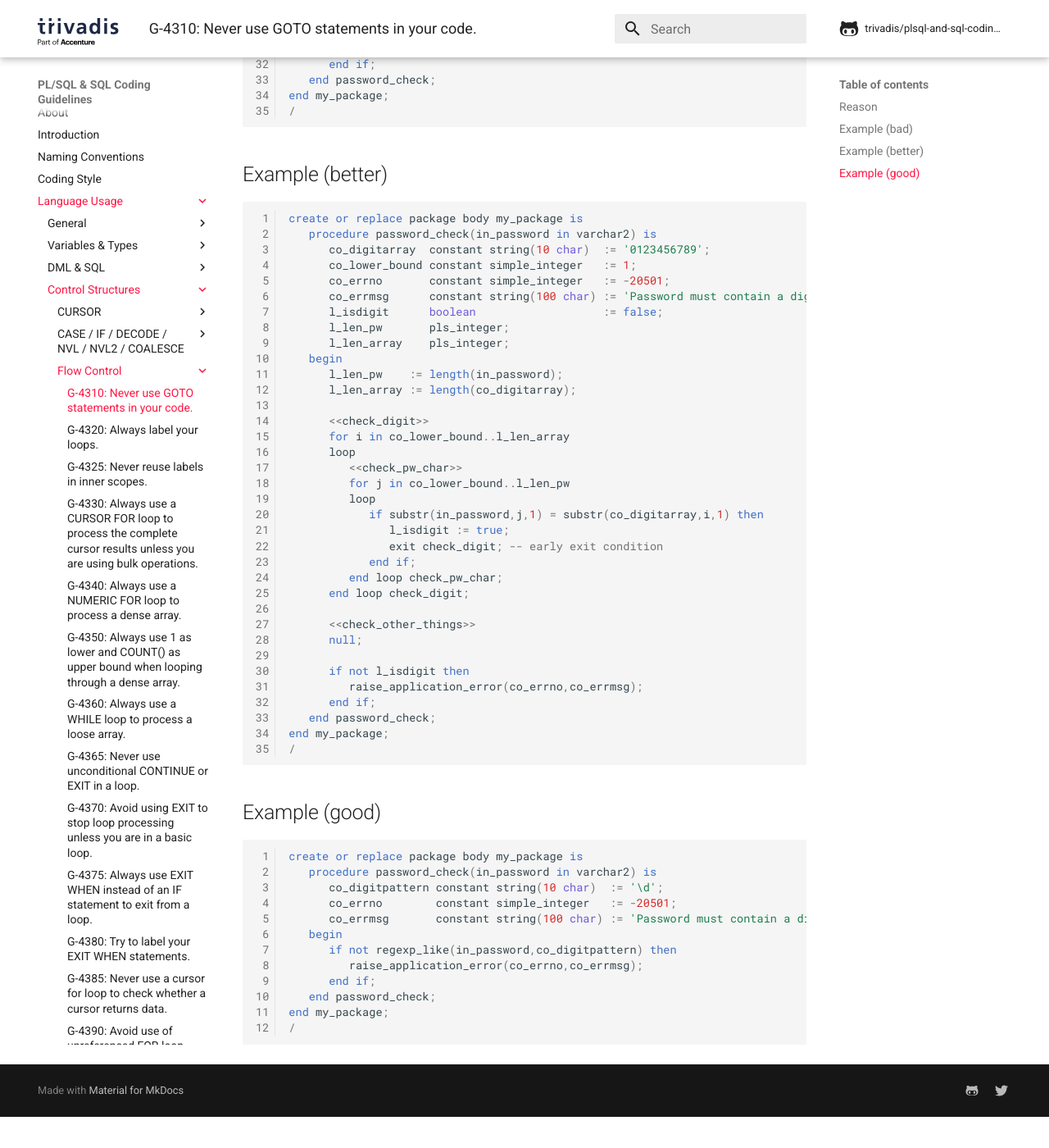
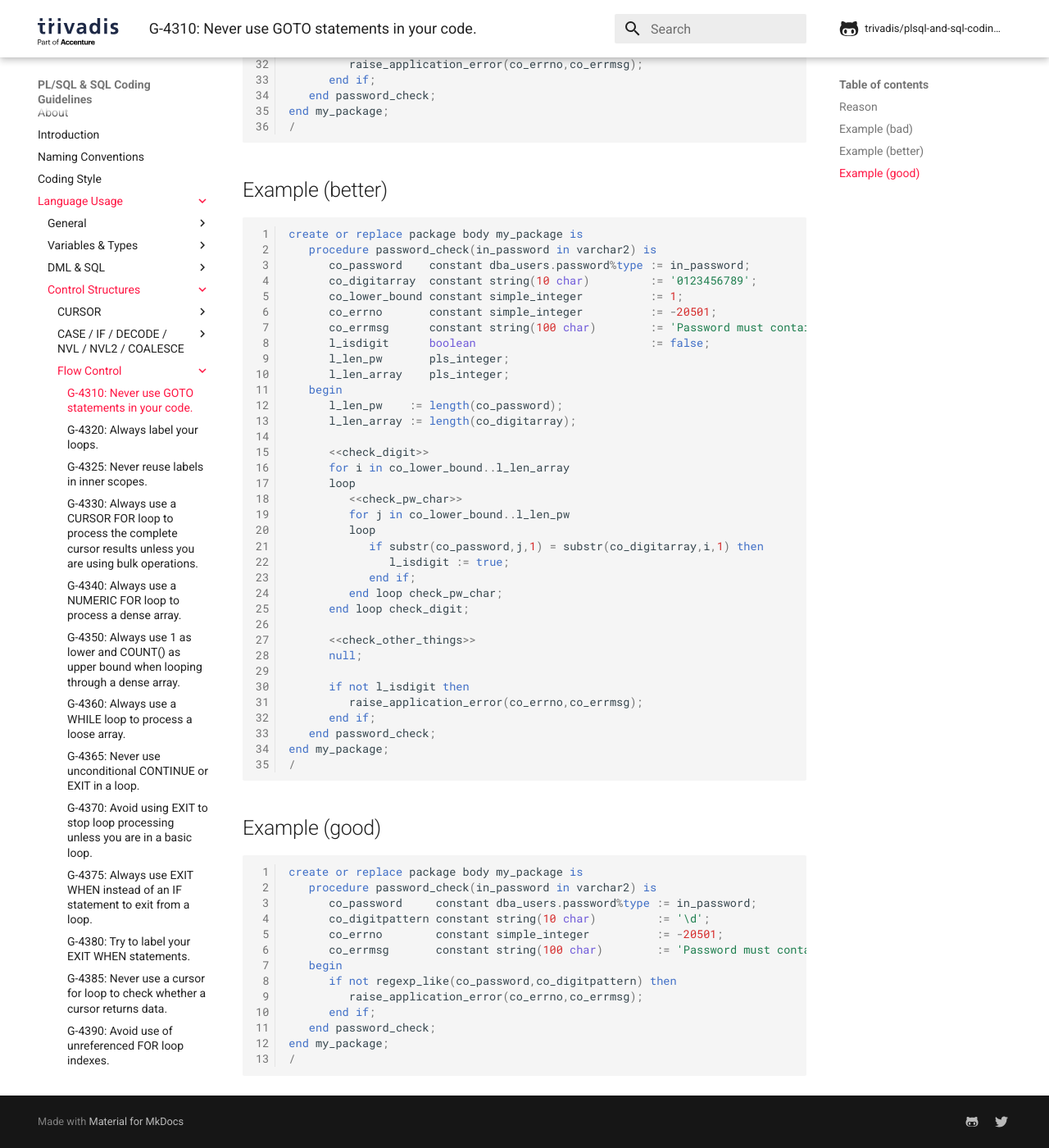
Before and after one commit to Trivadis/plsql-and-sql-coding-guidelines, an MkDocs documentation site: the page built from docs/4-language-usage/4-control-structures/3-flow-control/g-4310.md, in a window 1280 px wide and 1400 px high, scrolled down 1287 px. Shown: the whole window at 82% size. Built offline with MkDocs 1.6.1 and Material for MkDocs 9.7.7, drawn with Linux system fonts in a browser that asks for light colours; comment, search, counter and statistics services are not loaded; the version menu is left out; before the commit the page ends 2649 px from its top, so only the background shows below that; some of the changed text lies outside the part shown.

Commit message:
Fix violations of G-4385, G-4370, G-4375, G-8310

````diff
--- a/docs/4-language-usage/4-control-structures/3-flow-control/g-4310.md
+++ b/docs/4-language-usage/4-control-structures/3-flow-control/g-4310.md
@@ -16,15 +16,16 @@
 ``` sql
 create or replace package body my_package is
    procedure password_check(in_password in varchar2) is
-      co_digitarray  constant string(10 char)  := '0123456789';
-      co_lower_bound constant simple_integer   := 1;
-      co_errno       constant simple_integer   := -20501;
-      co_errmsg      constant string(100 char) := 'Password must contain a digit.';
-      l_isdigit      boolean                   := false;
+      co_password    constant dba_users.password%type := in_password;
+      co_digitarray  constant string(10 char)         := '0123456789';
+      co_lower_bound constant simple_integer          := 1;
+      co_errno       constant simple_integer          := -20501;
+      co_errmsg      constant string(100 char)        := 'Password must contain a digit.';
+      l_isdigit      boolean                          := false;
       l_len_pw       pls_integer;
       l_len_array    pls_integer;
    begin
-      l_len_pw    := length(in_password);
+      l_len_pw    := length(co_password);
       l_len_array := length(co_digitarray);
 
       <<check_digit>>
@@ -33,7 +34,7 @@ create or replace package body my_package is
          <<check_pw_char>>
          for j in co_lower_bound..l_len_pw
          loop
-            if substr(in_password,j,1) = substr(co_digitarray,i,1) then
+            if substr(co_password,j,1) = substr(co_digitarray,i,1) then
                l_isdigit := true;
                goto check_other_things;
             end if;
@@ -56,15 +57,16 @@ end my_package;
 ``` sql
 create or replace package body my_package is
    procedure password_check(in_password in varchar2) is
-      co_digitarray  constant string(10 char)  := '0123456789';
-      co_lower_bound constant simple_integer   := 1;
-      co_errno       constant simple_integer   := -20501;
-      co_errmsg      constant string(100 char) := 'Password must contain a digit.';
-      l_isdigit      boolean                   := false;
+      co_password    constant dba_users.password%type := in_password;
+      co_digitarray  constant string(10 char)         := '0123456789';
+      co_lower_bound constant simple_integer          := 1;
+      co_errno       constant simple_integer          := -20501;
+      co_errmsg      constant string(100 char)        := 'Password must contain a digit.';
+      l_isdigit      boolean                          := false;
       l_len_pw       pls_integer;
       l_len_array    pls_integer;
    begin
-      l_len_pw    := length(in_password);
+      l_len_pw    := length(co_password);
       l_len_array := length(co_digitarray);
 
       <<check_digit>>
@@ -73,9 +75,8 @@ create or replace package body my_package is
          <<check_pw_char>>
          for j in co_lower_bound..l_len_pw
          loop
-            if substr(in_password,j,1) = substr(co_digitarray,i,1) then
+            if substr(co_password,j,1) = substr(co_digitarray,i,1) then
                l_isdigit := true;
-               exit check_digit; -- early exit condition
             end if;
          end loop check_pw_char;
       end loop check_digit;
@@ -96,11 +97,12 @@ end my_package;
 ``` sql
 create or replace package body my_package is
    procedure password_check(in_password in varchar2) is
-      co_digitpattern constant string(10 char)  := '\d';
-      co_errno        constant simple_integer   := -20501;
-      co_errmsg       constant string(100 char) := 'Password must contain a digit.';
+      co_password     constant dba_users.password%type := in_password;
+      co_digitpattern constant string(10 char)         := '\d';
+      co_errno        constant simple_integer          := -20501;
+      co_errmsg       constant string(100 char)        := 'Password must contain a digit.';
    begin
-      if not regexp_like(in_password,co_digitpattern) then
+      if not regexp_like(co_password,co_digitpattern) then
          raise_application_error(co_errno,co_errmsg);
       end if;
    end password_check;
````
